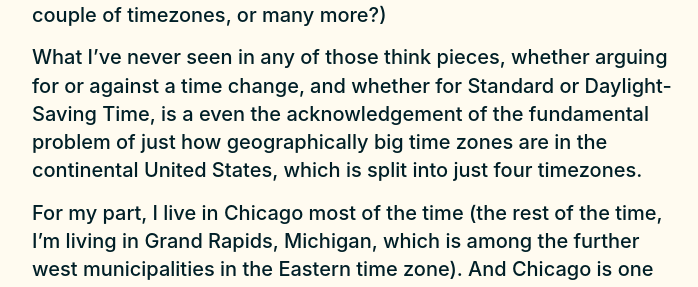
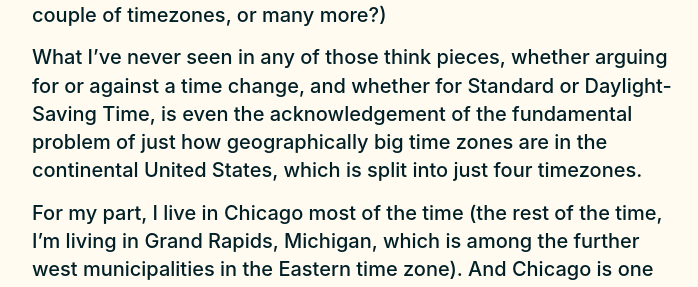
Before and after one commit to karlstolley/stolley.dev, a Jekyll site: the page built from _posts/2019-11-03-the-time-change-brings-out-the-worst-in-everyone.md, in a window 1280 px wide and 900 px high, scrolled down 765 px. Shown: the part 215-502 px from the top of the window, without its empty margins (224-922 px from the left). Built offline with Jekyll 4.4.1, drawn with Linux system fonts in a browser that asks for light colours; some web fonts are replaced.

Commit message:
Fix an extraneous 'a'

```diff
--- a/_posts/2019-11-03-the-time-change-brings-out-the-worst-in-everyone.md
+++ b/_posts/2019-11-03-the-time-change-brings-out-the-worst-in-everyone.md
@@ -26,7 +26,7 @@ with the click-baity title “Daylight saving ends fall 2019: Science says it ma
 takes a flight and jumps a couple of timezones, or many more?)
 
 What I’ve never seen in any of those think pieces, whether arguing for or against a time change, and
-whether for Standard or Daylight-Saving Time, is a even the acknowledgement of the fundamental
+whether for Standard or Daylight-Saving Time, is even the acknowledgement of the fundamental
 problem of just how geographically big time zones are in the continental United States, which is
 split into just four timezones.
 
```
